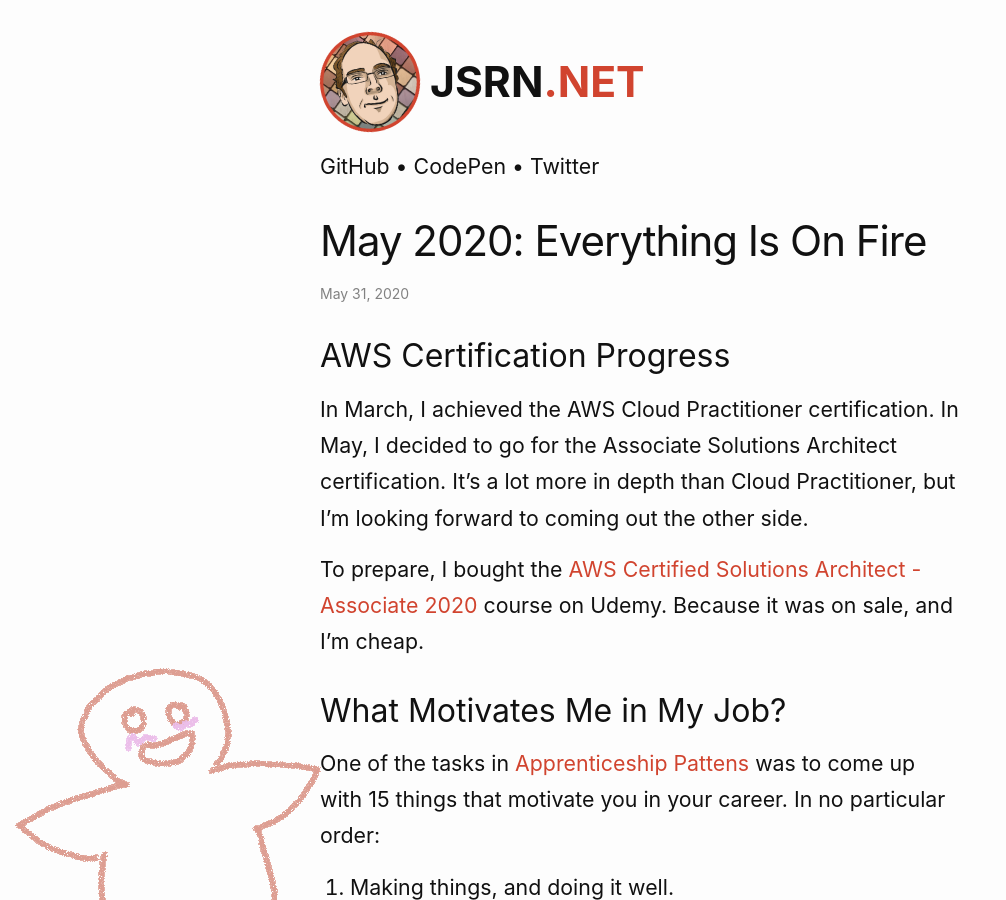
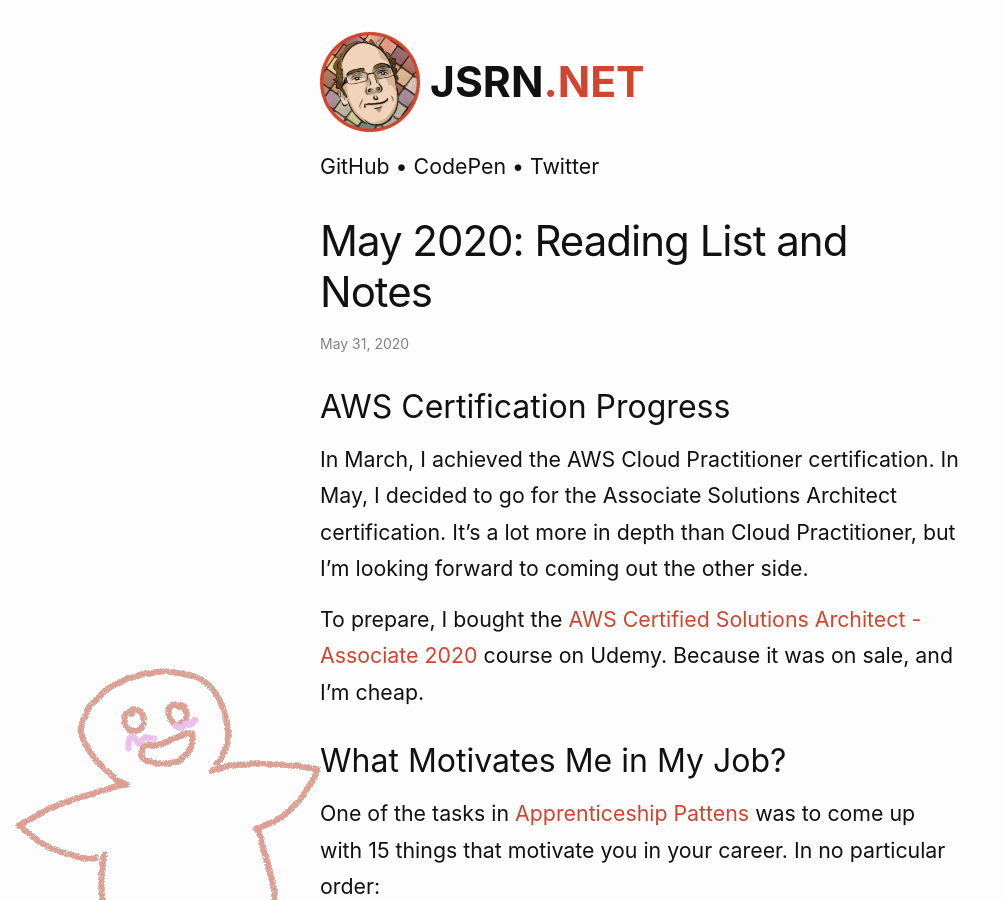
Before and after one commit to jsrn/jsrn.github.io, a Jekyll site: the page built from _posts/2020-05-31-may-2020.md, in a window 1280 px wide and 900 px high. Shown: the whole window, without its empty margins (0-1006 px from the left). Built offline with Jekyll 4.4.1, drawn with Linux system fonts in a browser that asks for light colours.

Commit message:
Updated title

```diff
--- a/_posts/2020-05-31-may-2020.md
+++ b/_posts/2020-05-31-may-2020.md
@@ -1,6 +1,6 @@
 ---
 layout: post
-title: "May 2020: Everything Is On Fire"
+title: "May 2020: Reading List and Notes"
 description: "Notes from the month of May, 2020."
 category: monthnotes
 tags: [personal, aws, reading list]
```
